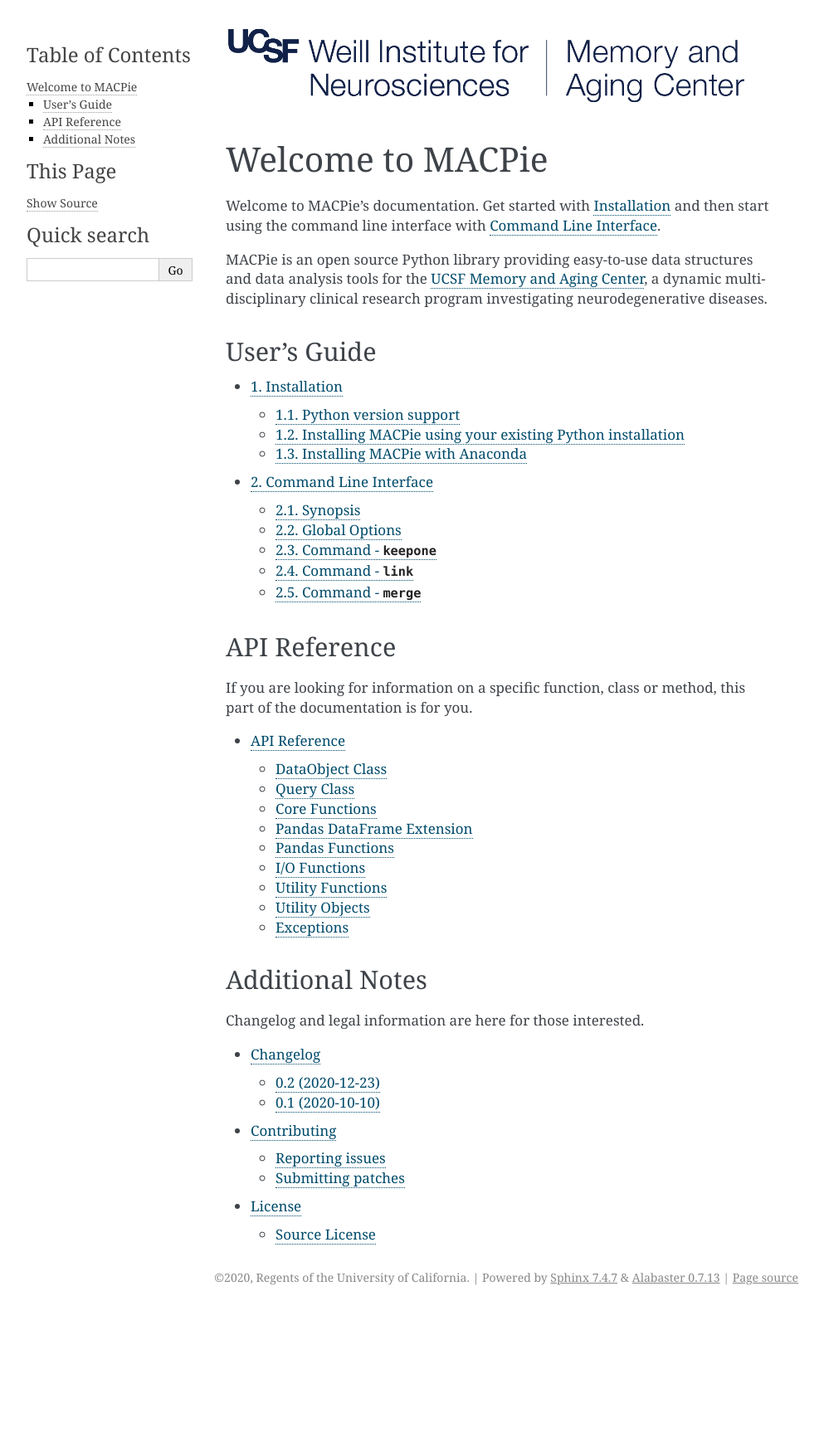
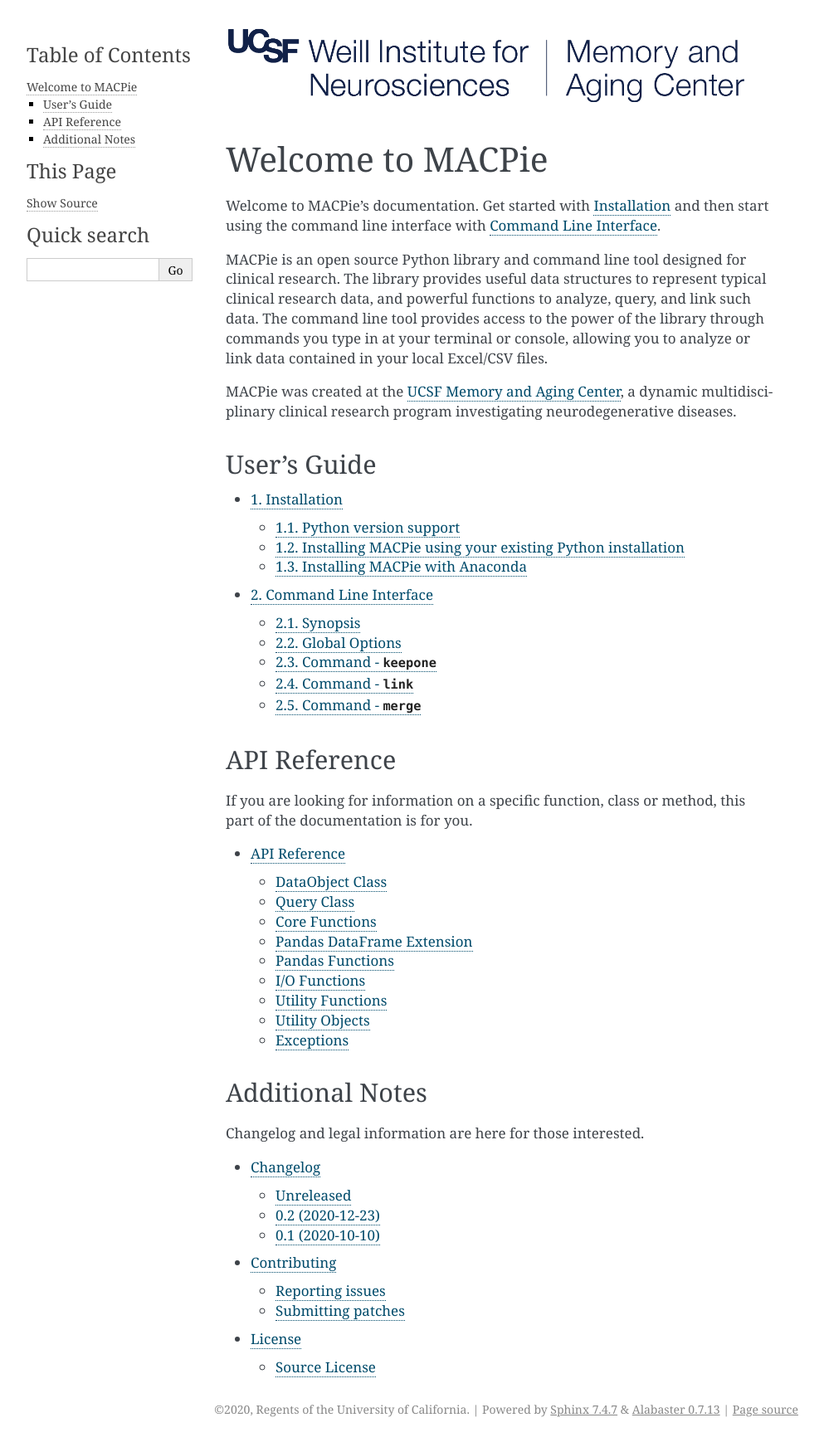
Before and after one commit to UCSFMemoryAndAging/macpie, a Sphinx documentation site: the page built from docs/index.rst, in a window 1280 px wide. Shown: the whole page at 83% size, without its empty margins (148-1141 px from the left). Built offline with Sphinx 7.4.7, drawn with Linux system fonts in a browser that asks for light colours; the version number is read from the project's files by our own code; before the commit the page ends 1579 px from its top, so only the background shows below that.

Commit message:
docs: minor updates

```diff
--- a/docs/api.rst
+++ b/docs/api.rst
@@ -113,6 +113,8 @@
 
 .. autofunction:: macpie.util.datetime.get_current_datetime_ms_str
 
+.. autofunction:: macpie.util.list.chunks
+
 .. autofunction:: macpie.util.list.diff
 
 .. autofunction:: macpie.util.list.is_list_like
--- a/docs/cli.rst
+++ b/docs/cli.rst
@@ -316,7 +316,8 @@
 The output file of the ``link`` command includes a worksheet named ``_fields_available``. This provides
 a view of all the fields across all the data objects that you input into the ``link`` command. By placing an ``"x"``
 next to a particular field, the ``merge`` command will attempt to merge only those fields you marked into one single dataset.
-The linking fields (i.e. PIDN, DCDate, InstrID) will always be included.
+The linking fields (i.e. ``id_col``, ``date_col``, and ``id2_col`` of the primary argument in the ``link`` command,
+e.g. ``PIDN``, ``DCDate``, ``InstrID``) will always be included.
 
 NOTE: The output file of this command can also be an input to this same command.
 
--- a/docs/index.rst
+++ b/docs/index.rst
@@ -11,8 +11,14 @@
 Welcome to MACPie's documentation. Get started with :doc:`installation`
 and then start using the command line interface with :doc:`cli`.
 
-MACPie is an open source Python library providing easy-to-use data structures
-and data analysis tools for the `UCSF Memory and Aging Center <https://memory.ucsf.edu/>`_,
+MACPie is an open source Python library and command line tool designed for clinical research.
+The library provides useful data structures to represent typical clinical research data,
+and powerful functions to analyze, query, and link such data.
+The command line tool provides access to the power of the library through commands
+you type in at your terminal or console, allowing you to analyze or link data contained in
+your local Excel/CSV files.
+
+MACPie was created at the `UCSF Memory and Aging Center <https://memory.ucsf.edu/>`_,
 a dynamic multidisciplinary clinical research program investigating neurodegenerative diseases.
 
 
```
Also changed, not shown: CHANGES.rst (+21 -3 lines), README.rst (+9 -2 lines), 1 other file.
